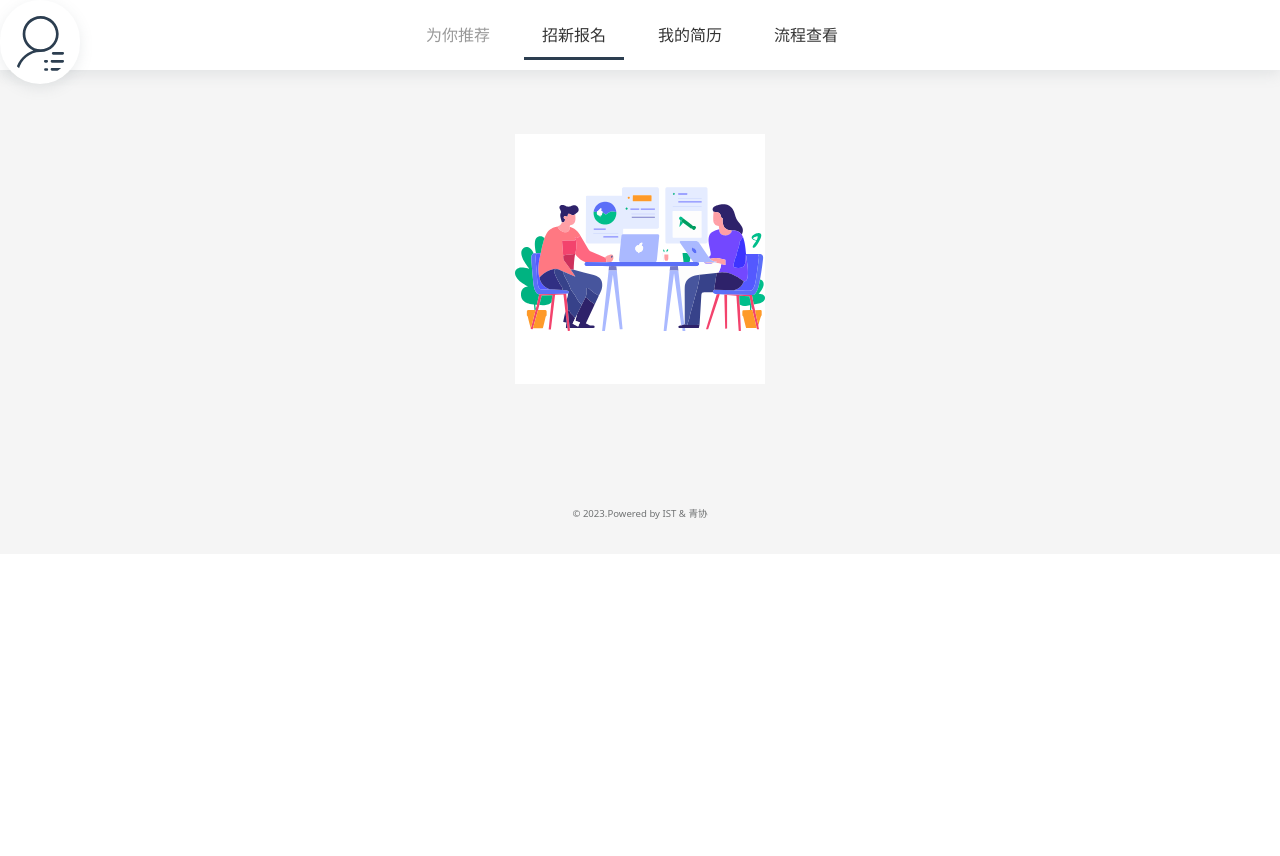
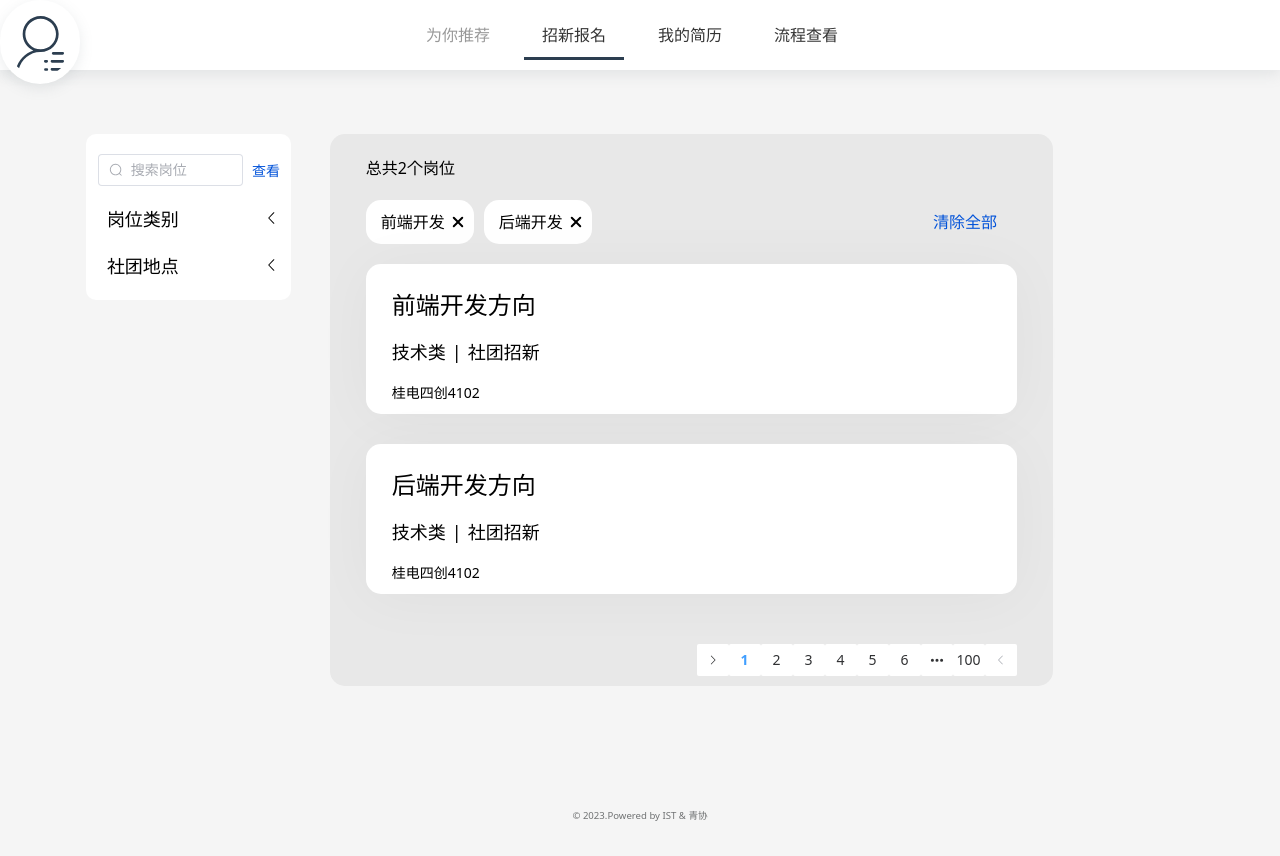
Before and after one commit to zzyyhh22lx/uapply-, a Vue app in the folder frontend/: page /#/home/uapply in a window 1280 px wide. Before the commit the page ends 800 px from the top, so only its background shows below. Built offline with nearby package versions, Linux system fonts and the light colour scheme.

Commit message:
[feature] 写完了岗位查找界面的样式

```diff
--- a/frontend/src/main.ts
+++ b/frontend/src/main.ts
@@ -6,16 +6,29 @@ import { getAccount } from '@/libs/request';
 import type { LOGIN_RES } from '@/libs/request';
 import { store } from "@/store/index";
 import { EventEmitter } from "@/libs/eventbus";
+import ElementPlus from "element-plus"
 
 import './assets/apply.scss';
 import "./assets/tailwind.css";
 import 'element-plus/dist/index.css'
 import 'virtual:svg-icons-register';
+import * as ElementPlusIconsVue from '@element-plus/icons-vue'
 
 const app = createApp(App);
+
+app.use(ElementPlus)
+
+//使用element-plus icon库
+for (const [key, component] of Object.entries(ElementPlusIconsVue)) {
+  app.component(key, component)
+}
+
 // 事件总线
 const eventBus = new EventEmitter();
 app.config.globalProperties.$event = eventBus;
+
+
+
 
 /**
  * 根据是否返回account判断是否已登录
--- a/frontend/src/router/index.ts
+++ b/frontend/src/router/index.ts
@@ -23,7 +23,7 @@ const router = createRouter({
         {
           path: "/home/uapply",
           name: "uapply",
-          component: () => import("@/views/components/admin/admin.vue"),
+          component: () => import("@/views/components/post/post.vue"),
         },
         {
           path: "/home/view-cv",
--- /dev/null
+++ b/frontend/src/views/components/post/components/aside.vue
@@ -0,0 +1,107 @@
+<template>
+    <div class="aside__warpper">
+        <div class="aside__search">
+            <el-input v-model="input2" class="w-50 m-2" placeholder="搜索岗位" :prefix-icon="Search"
+                style="margin: 0; padding: 0;" />
+            <button class="aside__more">查看</button>
+        </div>
+        <div class="aside__categories">
+            <!-- 侧边栏分类 岗位类别 -->
+            <div class="aside__categories--position">
+                <div class="item__nav">
+                    <div class="item__nav--catogrory">岗位类别</div>
+                    <button @click="ShowPosition = !ShowPosition">
+                        <el-icon>
+                            <ArrowLeft />
+                        </el-icon>
+                    </button>
+                </div>
+                <div v-show="ShowPosition" class="item__content">
+                    <el-checkbox lable="前端开发">前端开发</el-checkbox>
+                    <el-checkbox lable="安卓开发">安卓开发</el-checkbox>
+                    <el-checkbox lable="小程序开发">小程序开发</el-checkbox>
+                </div>
+            </div>
+            <!-- 侧边栏分类 岗位类别 -->
+
+            <!-- 侧边栏分类 社团地点 -->
+            <div class="aside__categories--location">
+                <div class="item__nav">
+                    <div class="item__nav--catogrory">社团地点</div>
+                    <button @click="ShowLocation = !ShowLocation">
+                        <el-icon>
+                            <ArrowLeft />
+                        </el-icon>
+                    </button>
+                </div>
+                <div v-show="ShowLocation" class="item__content">
+                    <el-checkbox lable="四创">四创</el-checkbox>
+                    <el-checkbox lable="五教">五教</el-checkbox>
+                    <el-checkbox lable="观音山">观音山</el-checkbox>
+                </div>
+            </div>
+            <!-- 侧边栏分类 社团地点 -->
+        </div>
+    </div>
+</template>
+
+<script setup lang="js">
+import { ref } from 'vue'
+import { Calendar, Search } from '@element-plus/icons-vue'
+var ShowPosition = ref(false);
+var ShowLocation = ref(false);
+</script>
+
+<style scoped lang="scss">
+.aside__warpper {
+    display: flex;
+    flex-direction: column;
+    background-color: #FFFF;
+    border-radius: 10px;
+    // border: solid 5px #ccc;
+    width: 16vw;
+
+    >* {
+        padding: 20px 5.5% 0px;
+    }
+
+    .aside__search {
+        display: flex;
+        align-items: center;
+        justify-content: space-between;
+
+        .aside__more {
+            color: #0052D9;
+            white-space: nowrap;
+            padding-left: 5%;
+            font-size: 14px;
+            cursor: pointer;
+        }
+    }
+
+    .aside__categories {
+        padding-left: 10%;
+
+        >* {
+            margin-bottom: 20px;
+
+            .item__nav {
+                display: flex;
+                flex-direction: row;
+                justify-content: space-between;
+
+                .item__nav--catogrory {
+                    font-size: 18px;
+                }
+            }
+
+            .item__content {
+                padding-left: 1%;
+                display: flex;
+                flex-direction: column;
+                justify-content: space-between;
+            }
+        }
+    }
+}
+</style>
--- /dev/null
+++ b/frontend/src/views/components/post/components/content.vue
@@ -0,0 +1,158 @@
+<template>
+    <div class="content__warpper">
+        <div class="content__total">总共2个岗位</div>
+        <div class="content__checked">
+            <div class="content__checked--items">
+                <span class="lable">
+                    <span>前端开发</span>
+                    <el-icon class="pointer">
+                        <CloseBold />
+                    </el-icon>
+                </span>
+                <span class="lable">
+                    <span>后端开发</span>
+                    <el-icon class="pointer">
+                        <CloseBold />
+                    </el-icon>
+                </span>
+            </div>
+            <button class="content__checked--delete">清除全部</button>
+        </div>
+
+        <div class="content__content">
+            <!-- 岗位介绍小豆腐块 -->
+            <div class="offer__warpper">
+                <div class="offer__title">前端开发方向</div>
+                <div class="offer__lable">
+                    <span>技术类</span>
+                    <span>|</span>
+                    <span>社团招新</span>
+                </div>
+                <div class="offer__location">桂电四创4102</div>
+            </div>
+            <!-- 岗位介绍小豆腐块 -->
+
+            <!-- 岗位介绍小豆腐块 -->
+            <div class="offer__warpper">
+                <div class="offer__title">后端开发方向</div>
+                <div class="offer__lable">
+                    <span>技术类</span>
+                    <span>|</span>
+                    <span>社团招新</span>
+                </div>
+                <div class="offer__location">桂电四创4102</div>
+            </div>
+            <!-- 岗位介绍小豆腐块 -->
+        </div>
+
+        <el-pagination layout="prev, pager, next" :total="1000" />
+    </div>
+</template>
+
+<script setup lang="js">
+
+</script>
+
+<style scoped lang="scss">
+.pointer {
+    cursor: pointer;
+}
+
+.content__warpper {
+    display: flex;
+    flex-direction: column;
+    width: 56.5vw;
+    background-color: #e8e8e8;
+    padding: 0 5%;
+    border-radius: 15px;
+
+    >* {
+        margin: 10px 0;
+    }
+
+    .content__total {
+        margin-top: 22px;
+        font-size: 16px;
+    }
+
+    .content__checked {
+        display: flex;
+        flex-direction: row;
+        white-space: nowrap;
+        justify-content: space-between;
+
+        .content__checked--items {
+            display: flex;
+            flex-direction: row;
+            align-items: center;
+            white-space: nowrap;
+
+            >* {
+                padding: 0 6%
+            }
+
+            .lable {
+                // padding: 10px 20px;
+                display: flex;
+                align-items: center;
+                justify-content: space-between;
+                background-color: #ffffff;
+                margin-right: 10px;
+                padding: 10px 8px 10px 15px;
+                border-radius: 15px;
+
+                span {
+                    font-size: 16px;
+                    margin-right: 5px;
+                }
+
+                el-icon {
+                    cursor: pointer;
+                }
+            }
+        }
+
+        .content__checked--delete {
+            padding-right: 3%;
+            color: #0052D9;
+        }
+    }
+
+    .content__content {
+        >* {
+            margin-bottom: 30px;
+        }
+
+        .offer__warpper {
+            padding: 3px 4%;
+            background-color: #ffffff;
+            box-shadow: 0px 4px 60px 0px rgba(0, 0, 0, 0.04);
+            border-radius: 15px;
+
+            >* {
+                padding: 8px 0;
+            }
+
+            .offer__title {
+                padding-top: 20px;
+                font-size: 24px;
+            }
+
+            .offer__lable {
+                >* {
+                    margin-right: 1%;
+                    font-size: 18px;
+                }
+            }
+
+            .offer__location{
+                font-size: 14px;
+            }
+        }
+    }
+
+    .el-pagination {
+        flex-direction: row-reverse;
+    }
+}
+</style>
--- /dev/null
+++ b/frontend/src/views/components/post/post.vue
@@ -0,0 +1,33 @@
+<template>
+
+    <div class="body__warpper">
+        <div id="Aside">
+            <Aside></Aside>
+        </div>
+        <div id="Content">
+            <Content></Content>
+        </div>
+    </div>
+
+</template>
+
+<script lang="js" setup>
+import Aside from "./components/aside.vue"
+import Content from "./components/content.vue"
+
+</script>
+
+<style scoped lang="scss">
+.body__warpper{
+    display: flex;
+    padding: 0;
+    overflow: hidden;
+    justify-content: center;
+    #Aside{
+        margin-right: 3vw;
+    }
+    #Content{
+        margin-right: 11vw;
+    }
+}
+</style>
```
